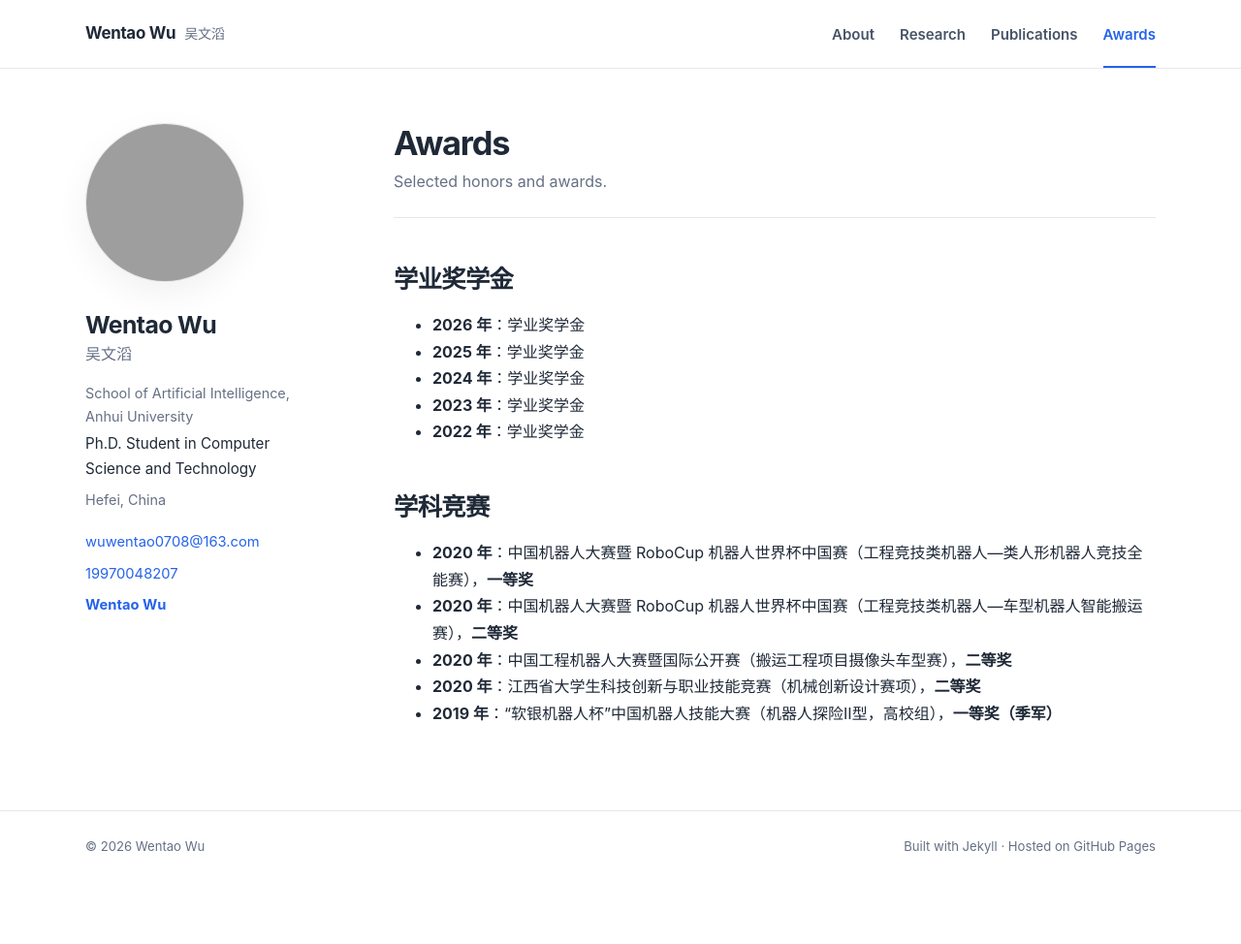
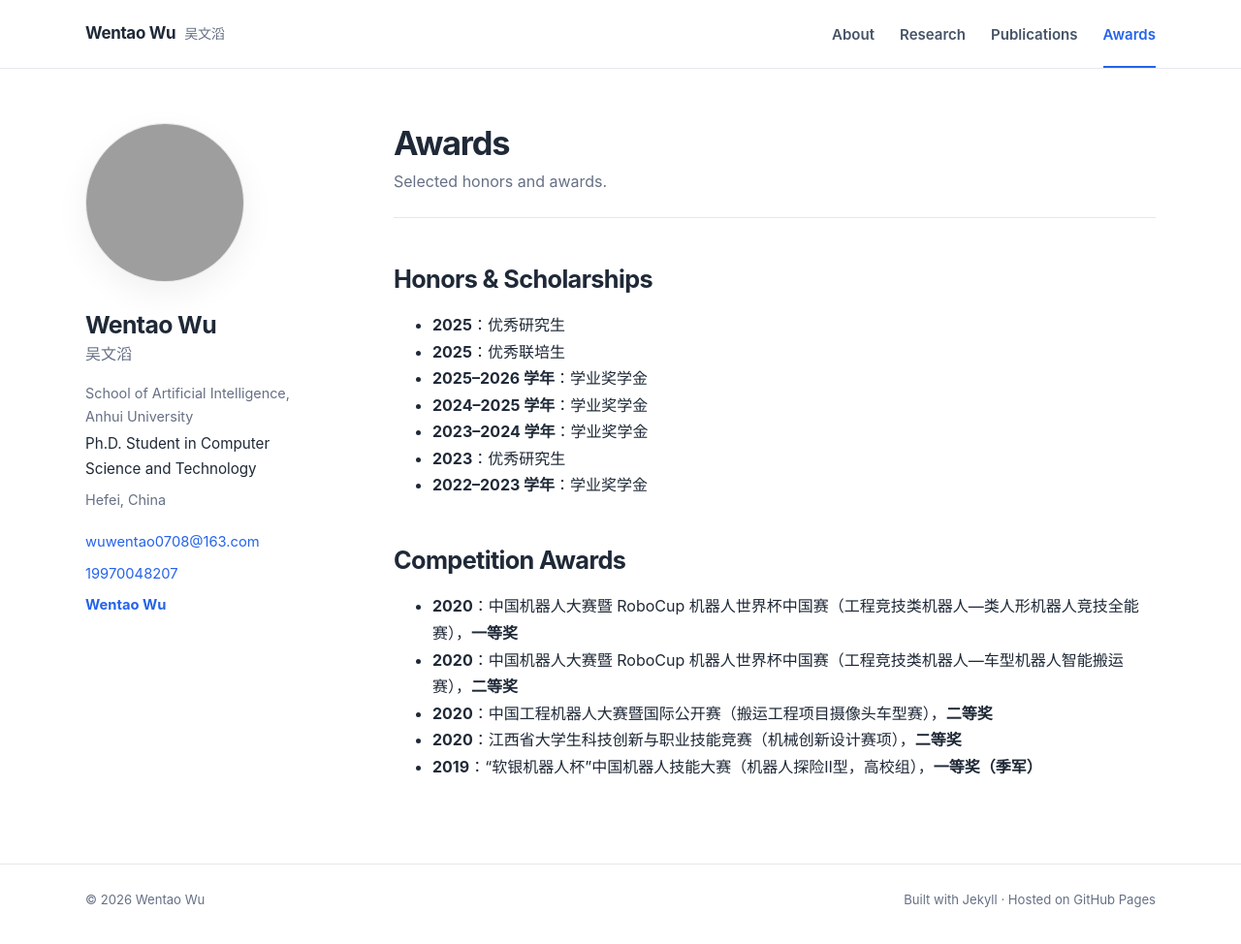
Before and after one commit to Vehicle-AHU/Vehicle-AHU.github.io, a Jekyll site: the page built from _pages/awards.md, in a window 1280 px wide and 974 px high. Shown: the whole window at 97% size. Built offline with Jekyll 4.4.1, drawn with Linux system fonts in a browser that asks for light colours; grey boxes are pictures that could not be loaded.

Commit message:
Update awards.md

```diff
--- a/_pages/awards.md
+++ b/_pages/awards.md
@@ -4,18 +4,20 @@ permalink: /awards/
 subtitle: "Selected honors and awards."
 ---
 
-## 学业奖学金
+## Honors & Scholarships
 
-- **2026 年**：学业奖学金
-- **2025 年**：学业奖学金
-- **2024 年**：学业奖学金
-- **2023 年**：学业奖学金
-- **2022 年**：学业奖学金
+- **2025**：优秀研究生
+- **2025**：优秀联培生
+- **2025–2026 学年**：学业奖学金
+- **2024–2025 学年**：学业奖学金
+- **2023–2024 学年**：学业奖学金
+- **2023**：优秀研究生
+- **2022–2023 学年**：学业奖学金
 
-## 学科竞赛
+## Competition Awards
 
-- **2020 年**：中国机器人大赛暨 RoboCup 机器人世界杯中国赛（工程竞技类机器人—类人形机器人竞技全能赛），**一等奖**
-- **2020 年**：中国机器人大赛暨 RoboCup 机器人世界杯中国赛（工程竞技类机器人—车型机器人智能搬运赛），**二等奖**
-- **2020 年**：中国工程机器人大赛暨国际公开赛（搬运工程项目摄像头车型赛），**二等奖**
-- **2020 年**：江西省大学生科技创新与职业技能竞赛（机械创新设计赛项），**二等奖**
-- **2019 年**：“软银机器人杯”中国机器人技能大赛（机器人探险Ⅱ型，高校组），**一等奖（季军）**
+- **2020**：中国机器人大赛暨 RoboCup 机器人世界杯中国赛（工程竞技类机器人—类人形机器人竞技全能赛），**一等奖**
+- **2020**：中国机器人大赛暨 RoboCup 机器人世界杯中国赛（工程竞技类机器人—车型机器人智能搬运赛），**二等奖**
+- **2020**：中国工程机器人大赛暨国际公开赛（搬运工程项目摄像头车型赛），**二等奖**
+- **2020**：江西省大学生科技创新与职业技能竞赛（机械创新设计赛项），**二等奖**
+- **2019**：“软银机器人杯”中国机器人技能大赛（机器人探险Ⅱ型，高校组），**一等奖（季军）**
```
